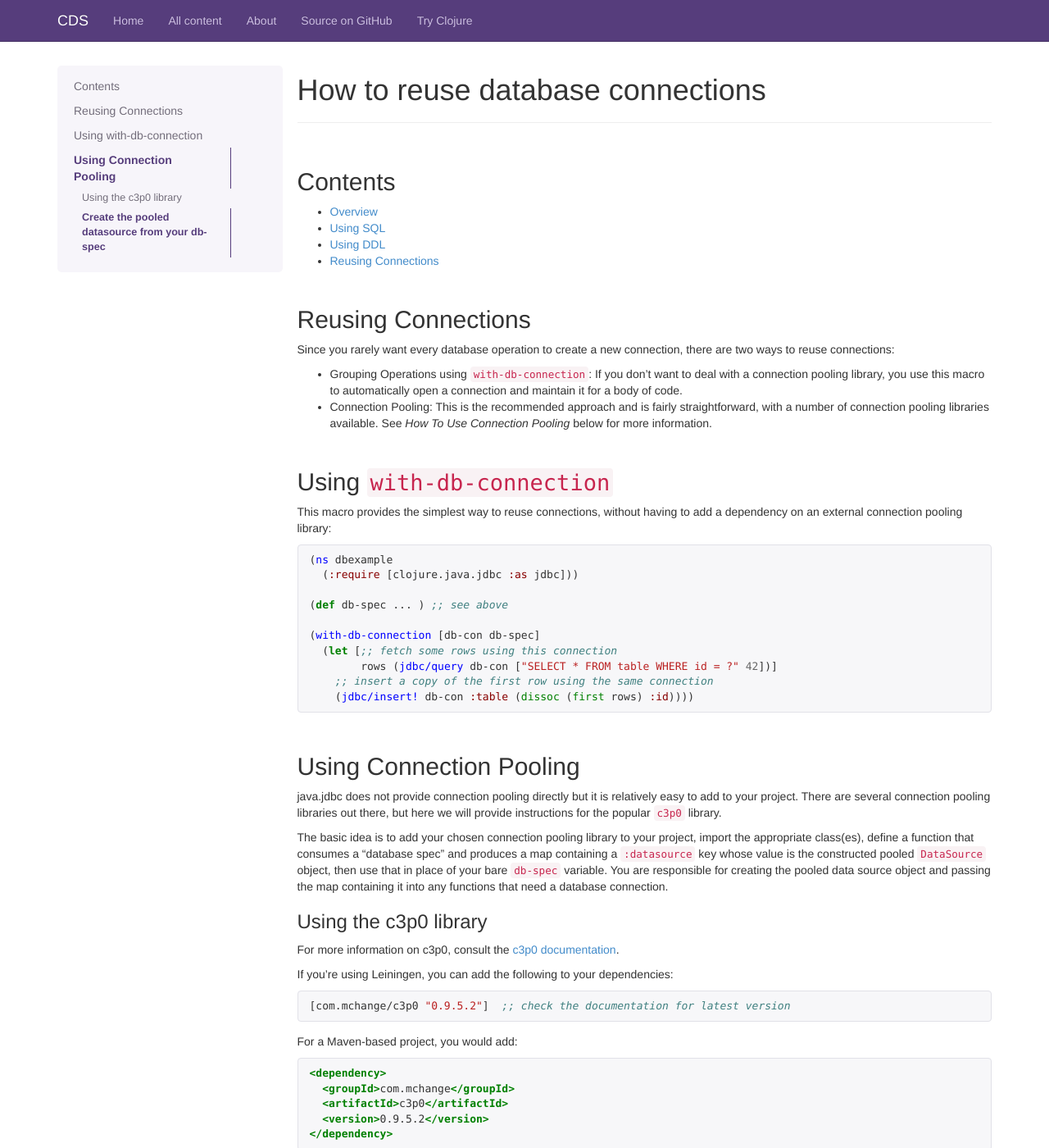
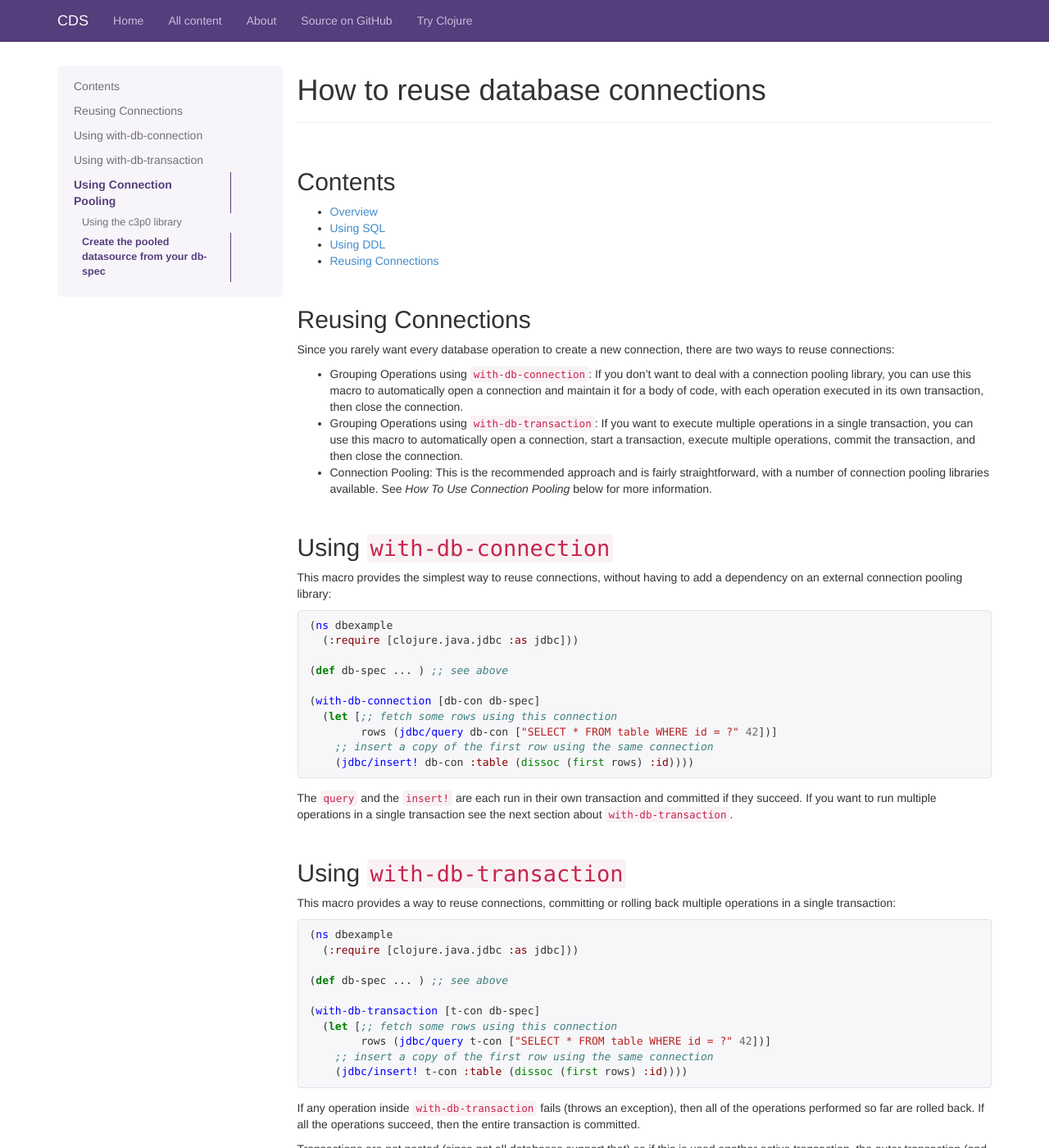
Before and after one commit to clojuredocs/guides, a Jekyll site: the page built from articles/ecosystem/java_jdbc/reusing_connections.md, in a window 1280 px wide and 1400 px high. Shown: the whole window at 82% size. Built offline with Jekyll 4.4.1, drawn with Linux system fonts in a browser that asks for light colours; some web fonts are replaced; Markdown is read by kramdown in place of the engine named in the settings; some of the changed text lies outside the part shown.

Commit message:
Various java.jdbc updates for DDL and connections

````diff
--- a/articles/ecosystem/java_jdbc/reusing_connections.md
+++ b/articles/ecosystem/java_jdbc/reusing_connections.md
@@ -16,8 +16,13 @@ Since you rarely want every database operation to create a new connection,
 there are two ways to reuse connections:
 
 * Grouping Operations using `with-db-connection`: If you don't want to deal
-  with a connection pooling library, you use this macro to automatically open a
-  connection and maintain it for a body of code.
+  with a connection pooling library, you can use this macro to automatically open a
+  connection and maintain it for a body of code, with each operation executed in its
+  own transaction, then close the connection.
+* Grouping Operations using `with-db-transaction`: If you want to execute multiple
+  operations in a single transaction, you can use this macro to automatically open a
+  connection, start a transaction, execute multiple operations, commit the transaction,
+  and then close the connection.
 * Connection Pooling: This is the recommended approach and is fairly
   straightforward, with a number of connection pooling libraries available. See
   *How To Use Connection Pooling* below for more information.
@@ -40,16 +45,50 @@ add a dependency on an external connection pooling library:
     (jdbc/insert! db-con :table (dissoc (first rows) :id))))
 ```
 
+The `query` and the `insert!` are each run in their own transaction and committed
+if they succeed. If you want to run multiple operations in a single transaction
+see the next section about `with-db-transaction`.
+
+## Using `with-db-transaction`
+
+This macro provides a way to reuse connections, committing or rolling back
+multiple operations in a single transaction:
+
+```clojure
+(ns dbexample
+  (:require [clojure.java.jdbc :as jdbc]))
+
+(def db-spec ... ) ;; see above
+
+(with-db-transaction [t-con db-spec]
+  (let [;; fetch some rows using this connection
+        rows (jdbc/query t-con ["SELECT * FROM table WHERE id = ?" 42])]
+    ;; insert a copy of the first row using the same connection
+    (jdbc/insert! t-con :table (dissoc (first rows) :id))))
+```
+
+If any operation inside `with-db-transaction` fails (throws an exception), then
+all of the operations performed so far are rolled back. If all the operations
+succeed, then the entire transaction is committed.
+
+Transactions are not nested (since not all databases support that) so if this is
+used another active transaction, the outer transaction (and connection) are used
+as-is. If the isolation levels of the outer and inner transaction do not match
+you will get an `IllegalStateException`.
+
+See also `db-set-rollback-only!`, `db-unset-rollback-only!`, and `db-is-rollback-only`
+for additional control over the commit/rollback behavior of the enclosing transaction.
+
 ## Using Connection Pooling
 
-java.jdbc does not provide connection pooling directly but it is relatively
+`java.jdbc` does not provide connection pooling directly but it is relatively
 easy to add to your project. There are several connection pooling libraries out
 there, but here we will provide instructions for the popular `c3p0` library.
 
 The basic idea is to add your chosen connection pooling library to your
 project, import the appropriate class(es), define a function that consumes a
 "database spec" and produces a map containing a `:datasource` key whose value
-is the constructed pooled `DataSource` object, then use that in place of your
+is the constructed pooled `DataSource` object, then use that hash map in place of your
 bare `db-spec` variable. You are responsible for creating the pooled data
 source object and passing the map containing it into any functions that need a
 database connection.
@@ -77,7 +116,7 @@ For a Maven-based project, you would add:
 
 ### Create the pooled datasource from your db-spec
 
-Define your `db-spec` as usual, for example (for MySQL):
+Define your `db-spec` using the long form, for example (for MySQL):
 
 ```clojure
 (def db-spec
@@ -88,11 +127,15 @@ Define your `db-spec` as usual, for example (for MySQL):
    :password "secret"})
 ```
 
+We have to use the long form here because c3p0 operates on the class name, subprotocol,
+and subname elements. Of course, you don't really need to define a `db-spec` here
+because you're not going to use it with `java.jdbc` directly, only with c3p0.
+
 Import the c3p0 class as part of your namespace declaration, for example:
 
 ```clojure
 (ns example.db
-  (:import com.mchange.v2.c3p0.ComboPooledDataSource))
+  (:import (com.mchange.v2.c3p0 ComboPooledDataSource)))
 ```
 
 Define a function that creates a pooled datasource:
````
Also changed, not shown: articles/ecosystem/java_jdbc/home.md (+18 -18 lines), articles/ecosystem/java_jdbc/using_ddl.md (+23 -2 lines).
